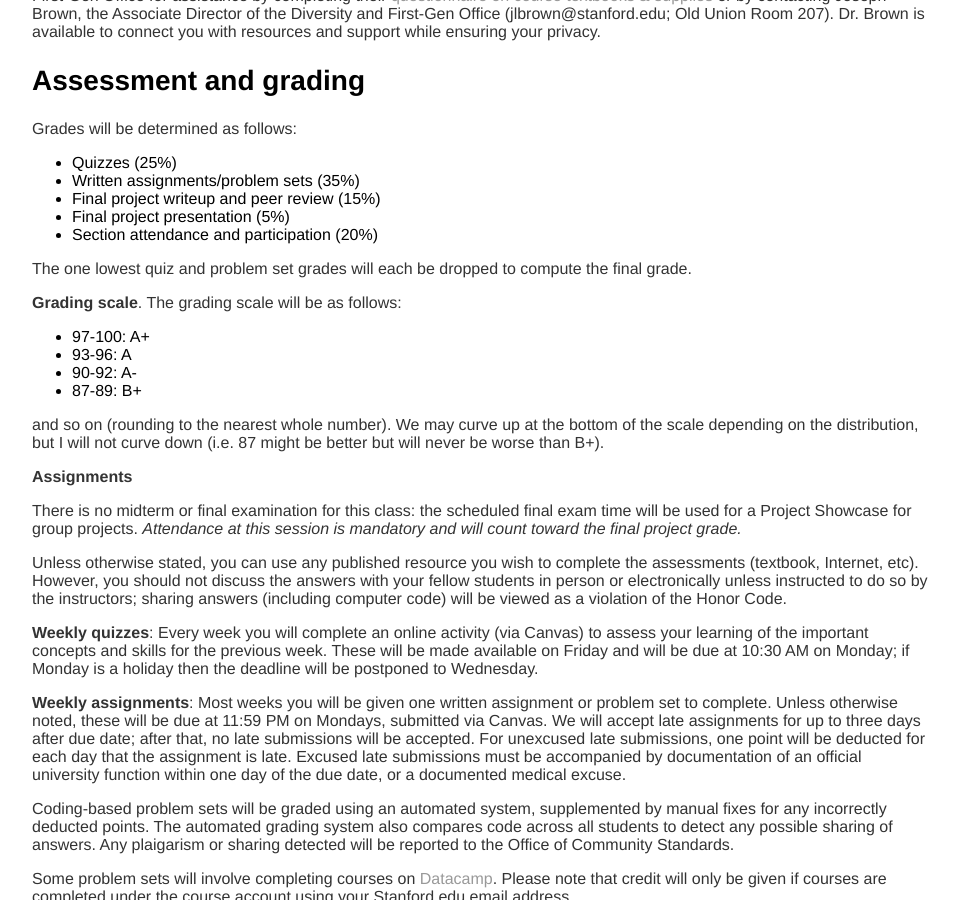
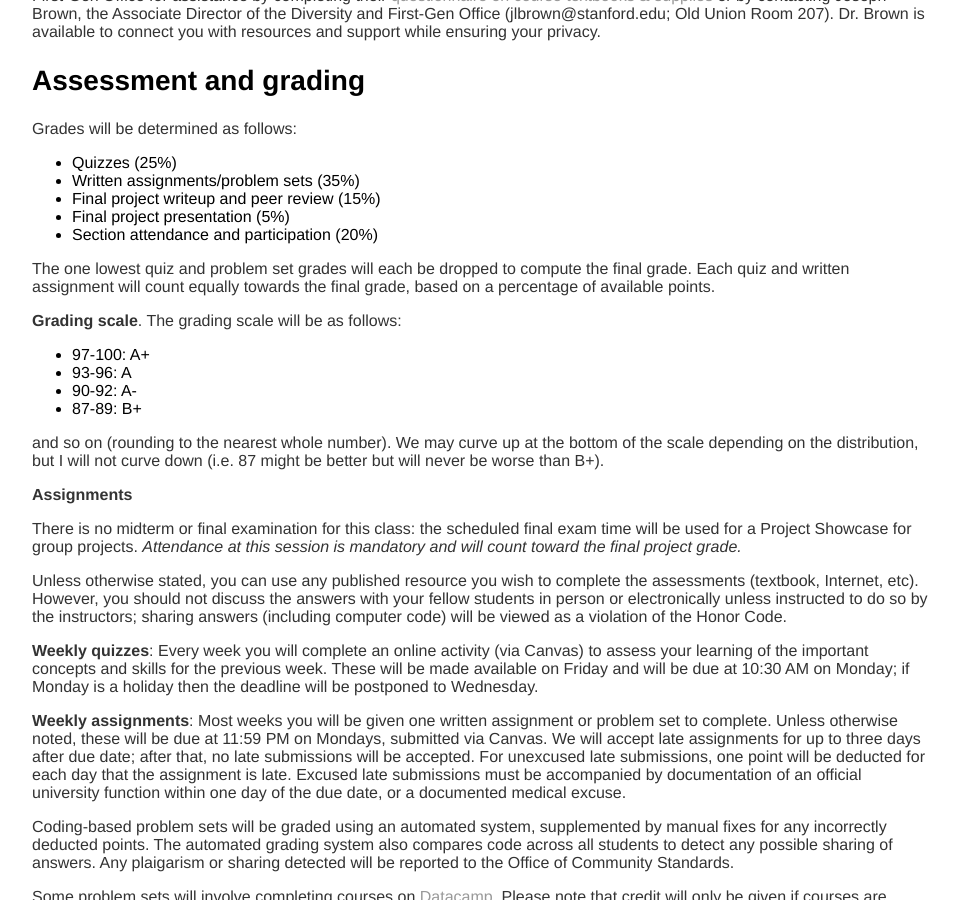
Before and after one commit to stats60/stats60.github.io, a Jekyll site: the page built from prospectus/index.md, in a window 1280 px wide and 900 px high, scrolled down 1309 px. Shown: the whole window, without its empty margins (160-1118 px from the left). Built offline with Jekyll 4.4.1, drawn with Linux system fonts in a browser that asks for light colours; our own code applies the rules of GitHub Pages for plain Markdown files.

Commit message:
fix absence link, clarify grading

```diff
--- a/prospectus/index.md
+++ b/prospectus/index.md
@@ -49,7 +49,7 @@
 - Final project presentation (5%)
 - Section attendance and participation (20%)
 
-The one lowest quiz and problem set grades will each be dropped to compute the final grade.
+The one lowest quiz and problem set grades will each be dropped to compute the final grade.  Each quiz and written assignment will count equally towards the final grade, based on a percentage of available points.
 
 **Grading scale**. The grading scale will be as follows:
 
@@ -81,7 +81,7 @@
 
 A list of some public data resources is provided on the [Resources page](../resources/).
 
-**Excused absences**: If you are going to miss an in-class assessment due to an absence for an official University trip, please log your absence *prior to your absence* using this [form](https://docs.google.com/forms/d/e/1FAIpQLSfXUK7p0O12fS-hhQaWjaDNZyXhgTVfZ3c2KHfNvmXfukgzYg/viewform?usp=sf_link). You must complete this form *in advance* to receive the opportunity to make up in-class assessments. Athletes must include the name and email of their athletic advisor when providing a reason for their absence.
+**Excused absences**: If you are going to miss an in-class assessment due to an absence for an official University trip, please log your absence *prior to your absence* using this [form](https://forms.gle/p4tx9jhzyqM2dmsj8). You must complete this form *in advance* to receive the opportunity to make up in-class assessments. Athletes must include the name and email of their athletic advisor when providing a reason for their absence.
 
 If you are too ill to come to class, please complete the excused absence form ASAP and additionally contact the teaching team at psych10winter19@gmail.com. See [this page](https://undergrad.stanford.edu/academic-planning/academic-policies/attendance-and-absences) for additional information on Stanford policy regarding missed classes.
 
```
